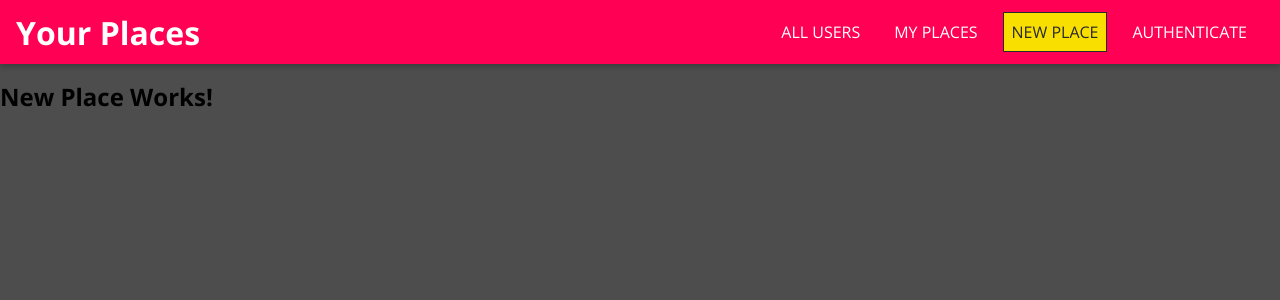
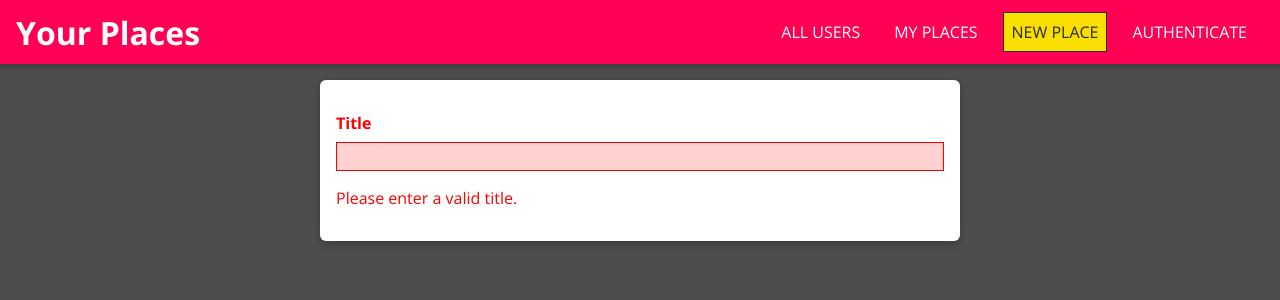
Before and after one commit to mark1drinkwater/travel-MERN-app, a React (Create React App) app: page /places/new in a window 1280 px wide. Shown: the top 300 px of the page. Built offline with nearby package versions, Linux system fonts and the light colour scheme.

Commit message:
Added NewPlace page component

```diff
--- /dev/null
+++ b/src/places/pages/NewPlace.css
@@ -0,0 +1,10 @@
+.place-form {
+  list-style: none;
+  margin: 0 auto;
+  padding: 1rem;
+  width: 90%;
+  max-width: 40rem;
+  box-shadow: 0 2px 8px rgba(0, 0, 0, 0.26);
+  border-radius: 6px;
+  background: white;
+}
--- a/src/places/pages/NewPlace.js
+++ b/src/places/pages/NewPlace.js
@@ -1,7 +1,20 @@
 import React from 'react';
 
+import Input from '../../shared/components/FormElements/Input';
+import './NewPlace.css';
+
 const NewPlace = () => {
-    return <h2>New Place Works!</h2>
+    return (
+        <form className={'place-form'}>
+            <Input
+                element='input'
+                type='text'
+                label='Title'
+                validators={[]}
+                errorText="Please enter a valid title."
+            />
+        </form>
+    )
 }
 
 export default NewPlace
--- /dev/null
+++ b/src/places/pages/UserPlaces.js
@@ -0,0 +1,45 @@
+import React from "react";
+import { useParams } from "react-router-dom";
+
+import './UserPlaces';
+import PlaceList from "../components/PlaceList";
+
+const DUMMY_PLACES = [
+    {
+        id: 'p1',
+        title: 'Empire State Building',
+        description: 'One of the most famous sky scrapers in the world!',
+        imageUrl: 'https://upload.wikimedia.org/wikipedia/commons/1/10/Empire_State_Building_%28aerial_view%29.jpg',
+        address: '20 W 34th St., New York, NY 10001',
+        location: {
+            lat: 40.7484405,
+            long: -73.9878584
+        },
+        creator: 'u1'
+    },
+    {
+        id: 'p1',
+        title: 'Empire State Building',
+        description: 'One of the most famous sky scrapers in the world!',
+        imageUrl: 'https://media.timeout.com/images/101705309/750/422/image.jpg',
+        address: '20 W 34th St., New York, NY 10001',
+        location: {
+            lat: 40.7484405,
+            long: -73.9882393
+        },
+        creator: 'u2'
+    }
+];
+
+const UserPlaces = () => {
+    // Retrieves the userId from the URL parameter
+    const userId = useParams().userId;
+    // Filters out to only show the places shown by the creator.
+    const loadedPlaces = DUMMY_PLACES.filter(place => place.creator === userId);
+
+    return (
+        <PlaceList items={loadedPlaces} />
+    );
+}
+
+export default UserPlaces;
```
